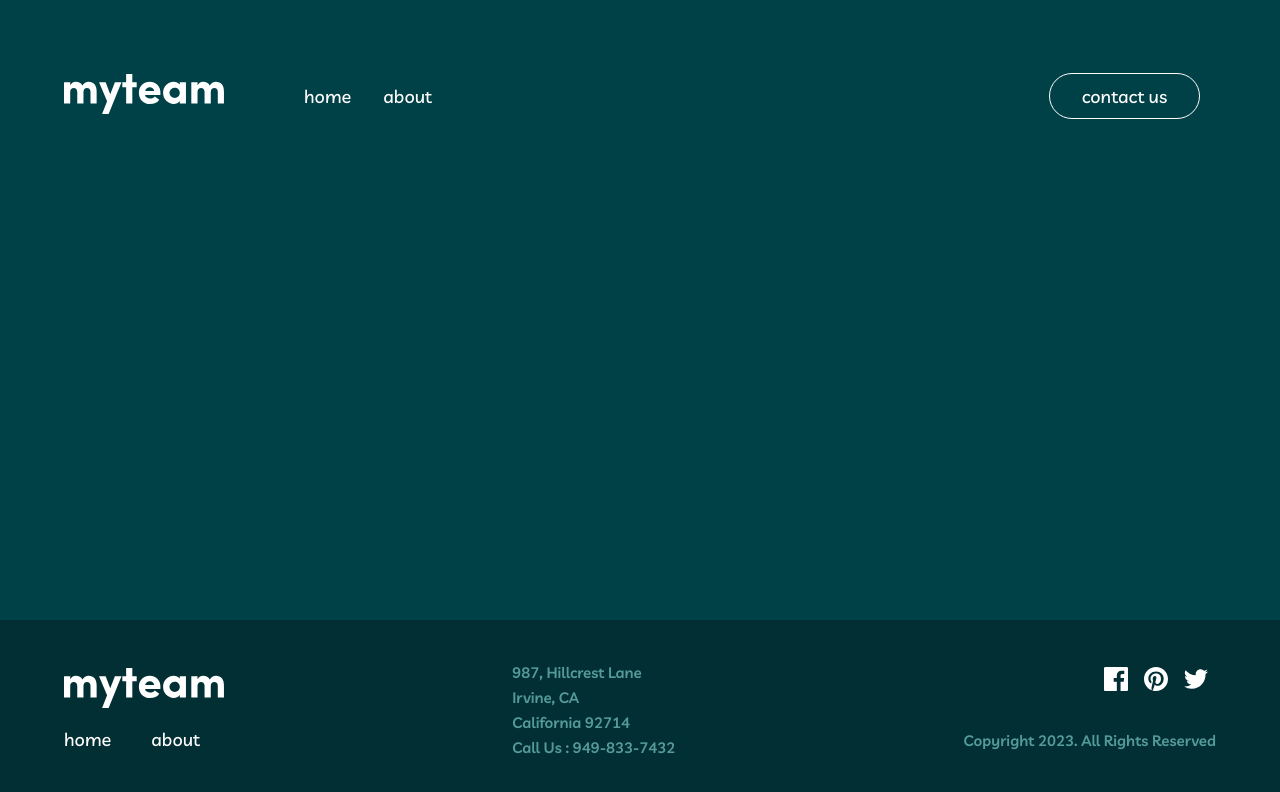
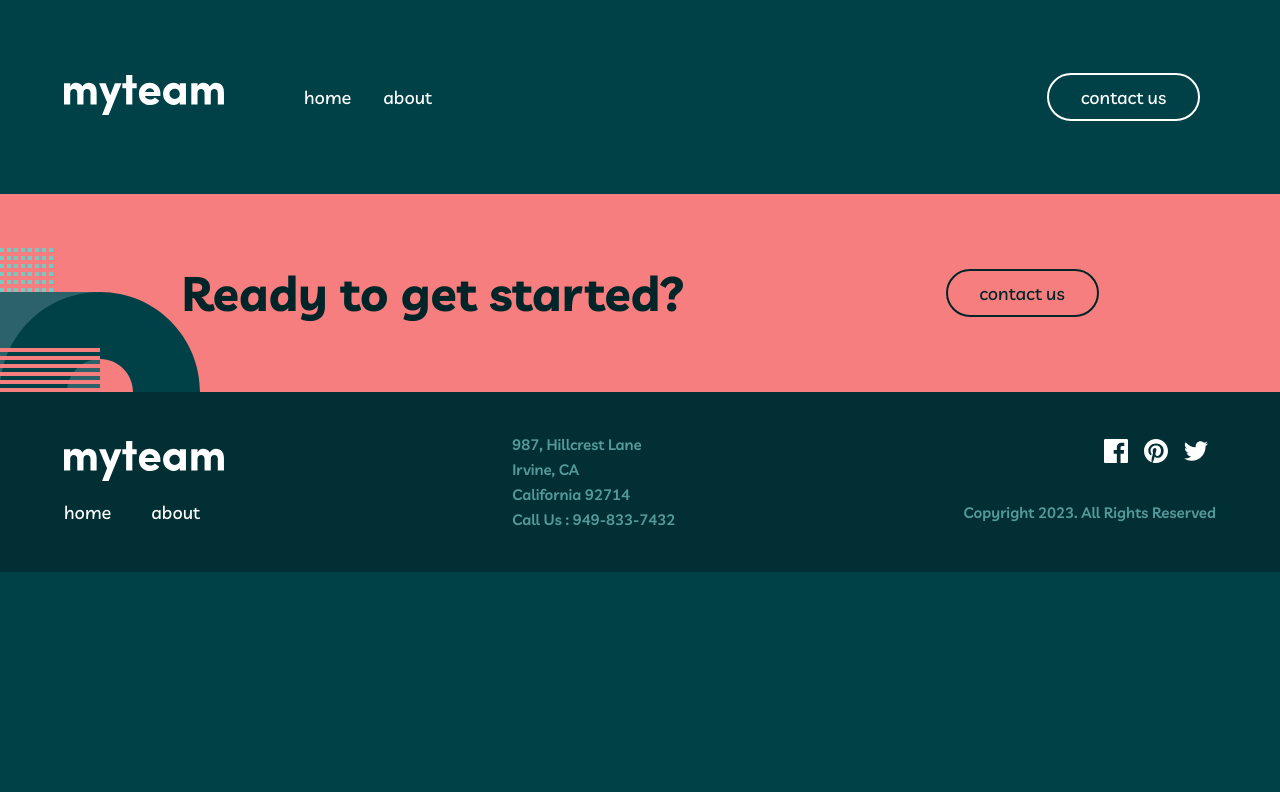
Before and after one commit to EdouardHrgt/my-team, a Vue app: page /home in a window 1280 px wide. Shown: the top 792 px of the page. Built offline with nearby package versions, Linux system fonts and the light colour scheme.

Commit message:
hero banner OK

```diff
--- a/src/App.vue
+++ b/src/App.vue
@@ -60,8 +60,4 @@ img {
   display: block;
 }
 
-.global-web-page {
-  /* background: var(--clr-deep-jungle-green); */
-  min-height: 100vh;
-}
 </style>
--- a/src/components/FooterBar.vue
+++ b/src/components/FooterBar.vue
@@ -90,10 +90,7 @@ export default {
 <style scoped>
 .footer-width {
   background-color: var(--clr-sacramento-state-green);
-  position: fixed;
-  bottom: 0;
-  left: 0;
-  right: 0;
+  width: 100%;
   padding: 2.5rem 0;
 }
 
--- /dev/null
+++ b/src/components/HeroBar.vue
@@ -0,0 +1,88 @@
+<template>
+  <div class="hero">
+    <section class="hero-bar">
+      <div class="hero-content">
+        <h2>Ready to get started?</h2>
+        <button><router-link :to="{ name: 'contact' }">contact us</router-link></button>
+      </div>
+    </section>
+  </div>
+</template>
+
+<script>
+export default {
+  name: 'HeroBar',
+};
+</script>
+
+<style scoped>
+.hero-bar {
+  background-color: var(--clr-light-coral);
+  padding: 4.688rem 0;
+  background-image: url('../assets/bg-pattern-home-6-about-5.svg');
+  background-repeat: no-repeat;
+  background-position: bottom 0 left 0;
+}
+
+.hero-content {
+  display: flex;
+  align-items: center;
+  justify-content: space-between;
+  max-width: 917px;
+  margin: auto;
+}
+
+h2 {
+  color: var(--clr-dark-green);
+  font-size: var(--h2-size);
+  font-weight: 700;
+  line-height: var(--h2-line);
+}
+
+button {
+  background-color: transparent;
+  border: 2px solid var(--clr-dark-green);
+  border-radius: 50px;
+  padding: 0.657rem 1.988rem;
+  cursor: pointer;
+}
+
+button:hover {
+  background-color: var(--clr-dark-green);
+}
+
+button:hover a {
+  color: var(--clr-white);
+}
+
+button a {
+  color: var(--clr-dark-green);
+  font-weight: 500;
+  font-size: var(--body-1-size);
+  transition: color 0.2s ease-in-out;
+}
+@media screen and (max-width: 1024px) {
+  .hero-content {
+    max-width: 100%;
+    padding: 0 3rem;
+  }
+}
+
+@media screen and (max-width: 768px) {
+  .hero-content {
+    flex-direction: column;
+  }
+  button {
+    margin-top: 2rem;
+  }
+}
+
+@media screen and (max-width: 668px) {
+  .hero-content {
+    padding: 0 1.5rem;
+  }
+  h2 {
+    font-size: 2rem;
+  }
+}
+</style>
--- a/src/components/NavBar.vue
+++ b/src/components/NavBar.vue
@@ -108,7 +108,7 @@ nav ul li {
 
 button {
   background-color: transparent;
-  border: 1px solid var(--clr-white);
+  border: 2px solid var(--clr-white);
   border-radius: 50px;
   padding: 0.657rem 1.988rem;
   cursor: pointer;
--- a/src/views/HomeView.vue
+++ b/src/views/HomeView.vue
@@ -1,6 +1,7 @@
 <template>
   <div class="home">
     <NavBar />
+    <heroBar />
     <FooterBar />
   </div>
 </template>
@@ -8,11 +9,13 @@
 <script>
 import NavBar from '@/components/NavBar.vue';
 import FooterBar from '@/components/FooterBar.vue';
+import HeroBar from '@/components/HeroBar.vue'
 export default {
   name: 'HomeView',
   components: {
     NavBar,
     FooterBar,
+    HeroBar,
   },
 };
 </script>
```
